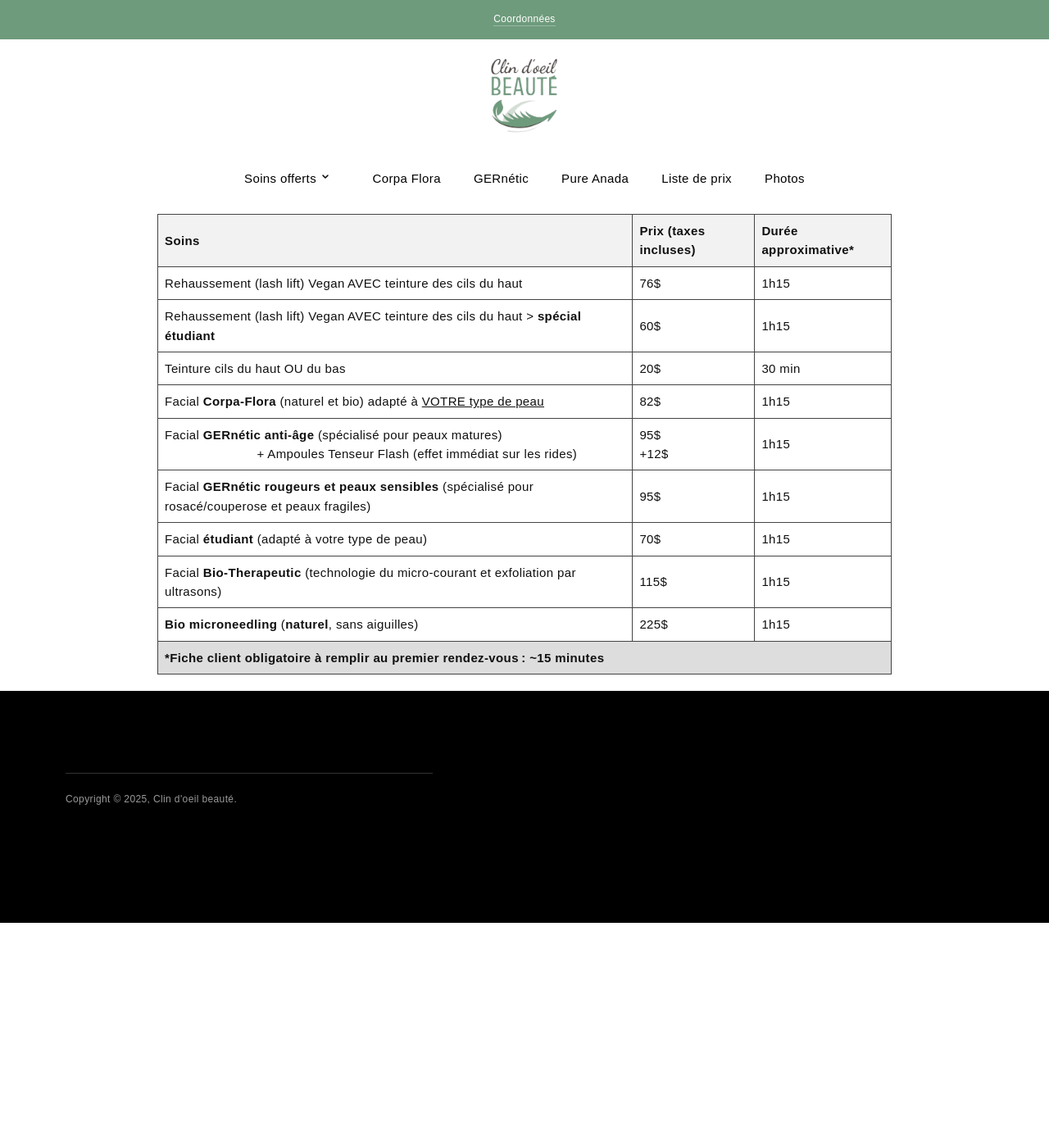
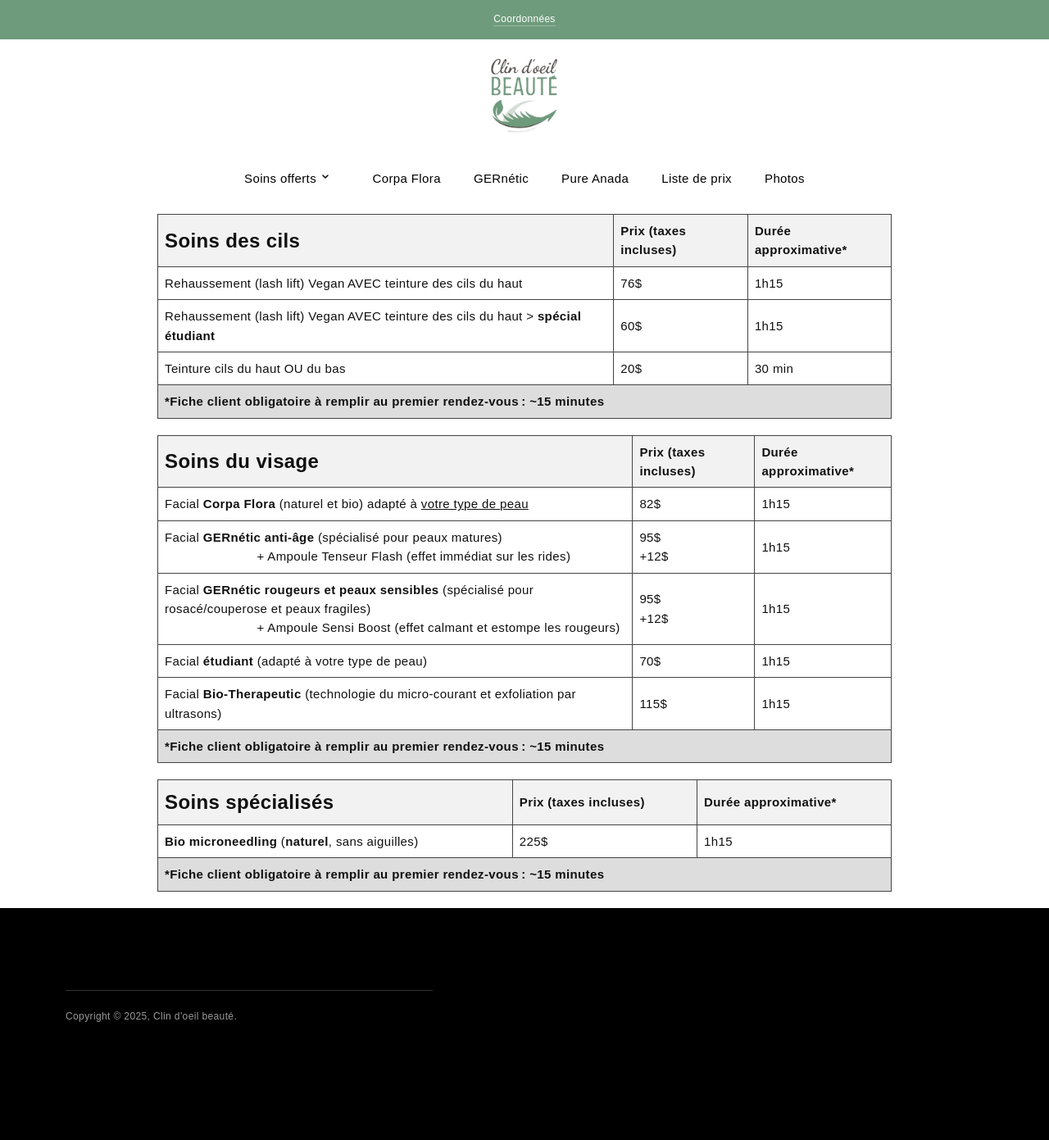
Before and after one commit to clindoeilbeaute/website, a Jekyll site: the page built from pages/price/index.md, in a window 1280 px wide. Shown: the whole page at 82% size. Built offline with Jekyll 4.4.1, drawn with Linux system fonts in a browser that asks for light colours; some web fonts are replaced; before the commit the page ends 1126 px from its top, so only the background shows below that.

Commit message:
Change to display + price list

```diff
--- a/pages/price/index.md
+++ b/pages/price/index.md
@@ -24,7 +24,7 @@
     <table>
         <thead>
             <tr>
-                <th>Soins</th>
+                <th style="font-size: x-large">Soins des cils</th>
                 <th>Prix (taxes incluses)</th>
                 <th>Durée approximative*</th>
             </tr>
@@ -45,8 +45,25 @@
                 <td>20$</td>
                 <td>30 min</td>
             </tr>
+        </tbody>
+        <tfoot>
             <tr>
-                <td>Facial <b>Corpa-Flora</b> (naturel et bio) adapté à <u>VOTRE type de peau</u></td>
+                <th colspan="3">*Fiche client obligatoire à remplir au premier rendez-vous : ~15 minutes</th>
+            </tr>
+        </tfoot>
+    </table>
+    <p></p>
+    <table>
+        <thead>
+            <tr>
+                <th style="font-size: x-large">Soins du visage</th>
+                <th>Prix (taxes incluses)</th>
+                <th>Durée approximative*</th>
+            </tr>
+        </thead>
+        <tbody>
+            <tr>
+                <td>Facial <b>Corpa Flora</b> (naturel et bio) adapté à <u>votre type de peau</u></td>
                 <td>82$</td>
                 <td>1h15</td>
             </tr>
@@ -56,15 +73,22 @@
                         Facial <b>GERnétic anti-âge</b> (spécialisé pour peaux matures)
                     </div>
                     <div style="margin-left: 20%">
-                        + Ampoules Tenseur Flash (effet immédiat sur les rides)
+                        + Ampoule Tenseur Flash (effet immédiat sur les rides)
                     </div>
                 </td>
                 <td><div>95$</div><div>+12$</div></td>
                 <td>1h15</td>
             </tr>
             <tr>
-                <td>Facial <b>GERnétic rougeurs et peaux sensibles</b> (spécialisé pour rosacé/couperose et peaux fragiles)</td>
-                <td>95$</td>
+                <td>
+                    <div>
+                        Facial <b>GERnétic rougeurs et peaux sensibles</b> (spécialisé pour rosacé/couperose et peaux fragiles)
+                    </div>
+                    <div style="margin-left: 20%">
+                        + Ampoule Sensi Boost (effet calmant et estompe les rougeurs)
+                    </div>
+                </td>
+                <td><div>95$</div><div>+12$</div></td>
                 <td>1h15</td>
             </tr>
             <tr>
@@ -77,6 +101,23 @@
                 <td>115$</td>
                 <td>1h15</td>
             </tr>
+        </tbody>
+        <tfoot>
+            <tr>
+                <th colspan="3">*Fiche client obligatoire à remplir au premier rendez-vous : ~15 minutes</th>
+            </tr>
+        </tfoot>
+    </table>
+    <p></p>
+    <table>
+        <thead>
+            <tr>
+                <th style="font-size: x-large">Soins spécialisés</th>
+                <th>Prix (taxes incluses)</th>
+                <th>Durée approximative*</th>
+            </tr>
+        </thead>
+        <tbody>
             <tr>
                 <td><b>Bio microneedling</b> (<b>naturel</b>, sans aiguilles)</td>
                 <td>225$</td>
```
Also changed, not shown: pages/lash-lift/index.md (+22 -17 lines).
